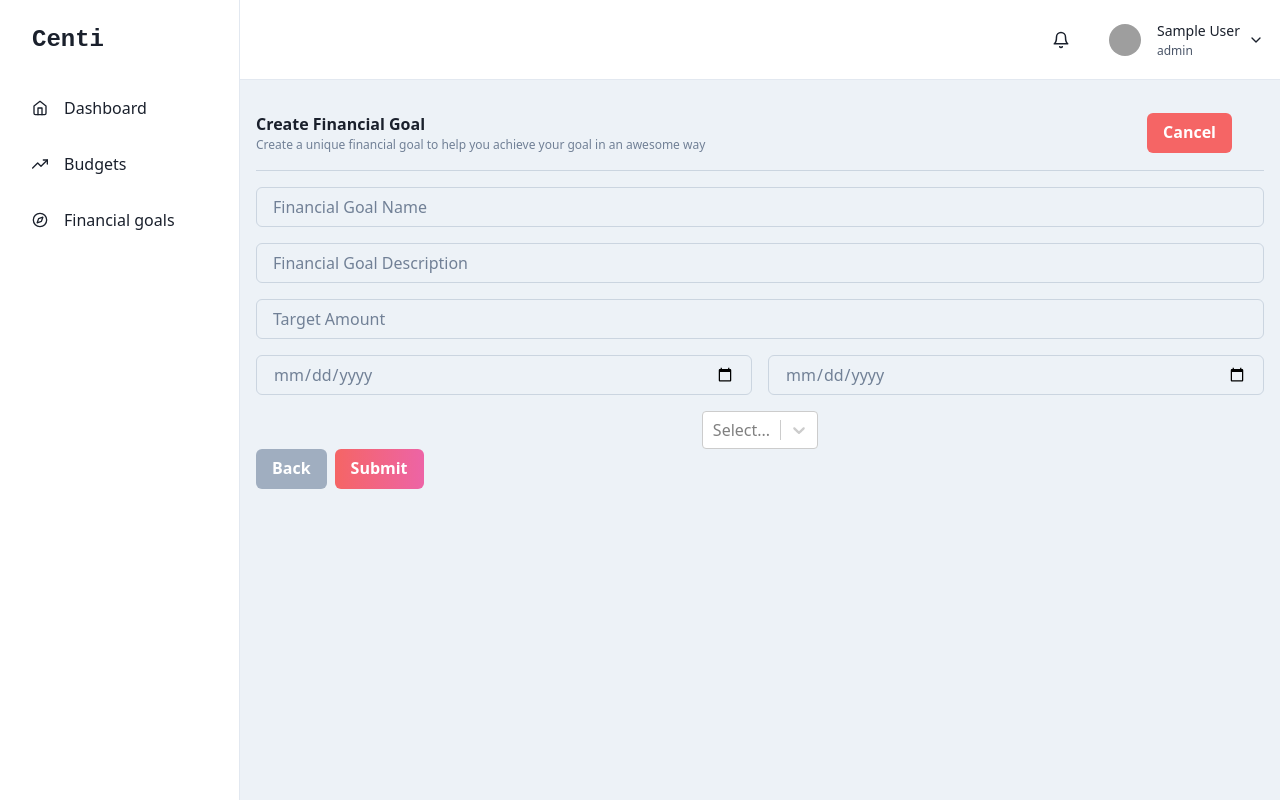
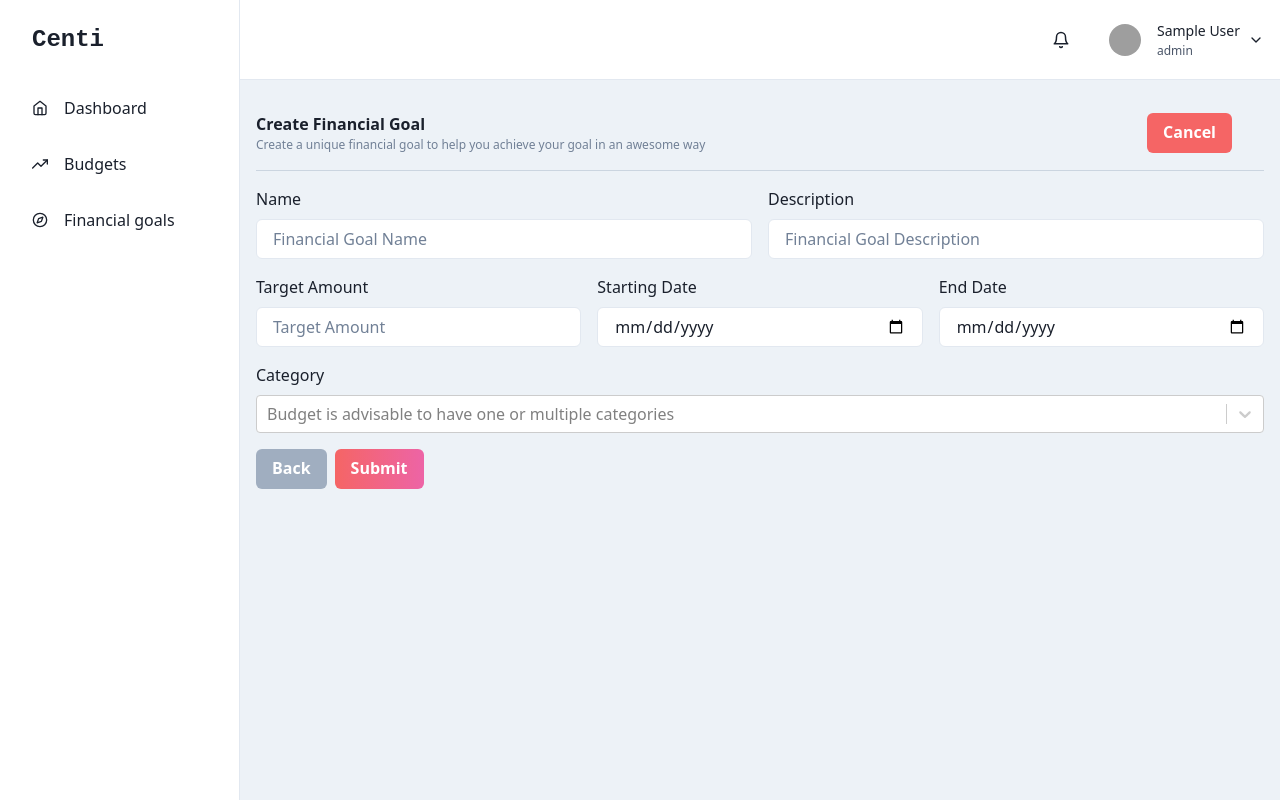
Before and after one commit to Nicanor008/centi, a React (Vite) app in the folder frontend-client/: page /financial-goals/add in a window 1280 px wide. Built offline with nearby package versions, Linux system fonts and the light colour scheme; no server answers; sample sign-in values are in the browser's storage; grey boxes are pictures that could not be loaded; what chrono-node would draw is missing.

Commit message:
Better styling of inputs

```diff
--- a/frontend-client/src/Pages/Apps/Budget/UserBudgets/BudgetItems/index.jsx
+++ b/frontend-client/src/Pages/Apps/Budget/UserBudgets/BudgetItems/index.jsx
@@ -420,11 +420,11 @@ function ViewUserBudgetItems() {
                     alignItems="center"
                     bg="inherit"
                   >
-                    {item?.category?.map((category) => (
+                    {item?.category?.map((category, idx) => (
                       <Tag
                         mr={1}
                         mb={item?.category.length > 3 ? 1 : 0}
-                        key={category._id}
+                        key={category._id + idx}
                       >
                         {category?.__isNew__ ? category?.label : category.name}
                       </Tag>
--- a/frontend-client/src/Pages/Apps/Budget/UserBudgets/Budgets/Create/index.jsx
+++ b/frontend-client/src/Pages/Apps/Budget/UserBudgets/Budgets/Create/index.jsx
@@ -1,7 +1,16 @@
 import React from "react";
 import axios from "axios";
 import { useForm, FormProvider } from "react-hook-form";
-import { Flex, Text, Button, Input, VStack } from "@chakra-ui/react";
+import {
+  Flex,
+  Text,
+  Button,
+  Input,
+  VStack,
+  useMediaQuery,
+  FormControl,
+  FormLabel,
+} from "@chakra-ui/react";
 import { useLocation, useNavigate, useParams } from "react-router-dom";
 import CreatableSelect from "react-select/creatable";
 import Select from "react-select";
@@ -18,54 +27,58 @@ const BudgetForm = ({
 }) => {
   return (
     <>
-      <VStack spacing={4}>
+      <VStack spacing={4} alignItems="left">
+        <Flex gap={4} flexDir={["column", "row"]}>
+          <FormControl id="name">
+            <FormLabel htmlFor="name">Name</FormLabel>
             <Input
               placeholder="Budget Name"
-          bg={"gray.100"}
-          border="1px solid"
-          borderColor="gray.300"
-          color={"gray.500"}
-          _placeholder={{
-            color: "gray.500",
-          }}
+              bg="white"
               {...methods.register("name")}
             />
+          </FormControl>
+          <FormControl id="description">
+            <FormLabel htmlFor="description">
+              Planned Income for this budget
+            </FormLabel>
             <Input
               placeholder="Budget Description"
-          bg={"gray.100"}
-          border="1px solid"
-          borderColor="gray.300"
-          color={"gray.500"}
-          _placeholder={{
-            color: "gray.500",
-          }}
+              bg="white"
               {...methods.register("description")}
             />
+          </FormControl>
+        </Flex>
+        <Flex gap={4} flexDir={["column", "row"]}>
+          <FormControl id="plannedIncome">
+            <FormLabel htmlFor="plannedIncome">
+              Planned Income for this budget
+            </FormLabel>
             <Input
               placeholder="Budget Planned Income"
-          bg={"gray.100"}
-          border="1px solid"
-          borderColor="gray.300"
-          color={"gray.500"}
+              bg="white"
               _placeholder={{
                 color: "gray.500",
               }}
               {...methods.register("plannedIncome")}
               type="number"
             />
+          </FormControl>
+          <FormControl id="plannedExpenses">
+            <FormLabel htmlFor="plannedExpenses">Expense</FormLabel>
             <Input
               placeholder="Budget Planned Expenses"
-          bg={"gray.100"}
-          border="1px solid"
-          borderColor="gray.300"
-          color={"gray.500"}
+              bg={"white"}
               _placeholder={{
                 color: "gray.500",
               }}
               {...methods.register("plannedExpenses")}
               type="number"
             />
-        <Flex gap={4} flexDir={["solumn", "row"]}>
+          </FormControl>
+        </Flex>
+        <Flex gap={4} flexDir={["column", "row"]}>
+          <FormControl>
+            <FormLabel>Financial Goal</FormLabel>
             <Select
               isLoading={false}
               isClearable={true}
@@ -73,6 +86,9 @@ const BudgetForm = ({
               options={financialGoals}
               onChange={(e) => setSelectedFinancialGoal(e.value)}
             />
+          </FormControl>
+          <FormControl>
+            <FormLabel>Category</FormLabel>
             <CreatableSelect
               isMulti
               isCreatable
@@ -81,6 +97,7 @@ const BudgetForm = ({
               value={selectedCategory}
               onChange={handleSelectedCategory}
             />
+          </FormControl>
         </Flex>
       </VStack>
     </>
@@ -98,41 +115,44 @@ const BudgetItemForm = ({
 }) => {
   return (
     <>
-      <VStack spacing={4}>
+      <VStack spacing={4} alignItems="left">
+        <FormControl id="description">
+          <FormLabel htmlFor="description">Name</FormLabel>
           <Input
             placeholder="Budget Item Name"
-          bg={"gray.100"}
-          border="1px solid"
-          borderColor="gray.300"
-          color={"gray.500"}
-          _placeholder={{
-            color: "gray.500",
-          }}
+            bg="white"
             {...methods.register("name")}
           />
+        </FormControl>
+
+        <Flex gap={4} flexDir={["solumn", "row"]}>
+          <FormControl id="description">
+            <FormLabel htmlFor="description">
+              Planned Income for this budget
+            </FormLabel>
             <Input
               placeholder="Budget Item Description"
-          bg={"gray.100"}
-          border="1px solid"
-          borderColor="gray.300"
-          color={"gray.500"}
-          _placeholder={{
-            color: "gray.500",
-          }}
+              bg="white"
               {...methods.register("description")}
             />
+          </FormControl>
+          <FormControl id="description">
+            <FormLabel htmlFor="description">
+              Planned Income for this budget
+            </FormLabel>
             <Input
               placeholder="Budget Spent Expense"
-          bg={"gray.100"}
-          border="1px solid"
-          borderColor="gray.300"
-          color={"gray.500"}
-          _placeholder={{
-            color: "gray.500",
-          }}
+              bg="white"
               {...methods.register("actualExpenses")}
               type="number"
             />
+          </FormControl>
+        </Flex>
+        <Flex gap={4} flexDir={["solumn", "row"]}>
+          <FormControl id="description">
+            <FormLabel htmlFor="description">
+              Planned Income for this budget
+            </FormLabel>
             <Select
               isLoading={false}
               isClearable={true}
@@ -140,6 +160,9 @@ const BudgetItemForm = ({
               options={financialGoals}
               onChange={(e) => setSelectedFinancialGoal(e.value)}
             />
+          </FormControl>
+          <FormControl>
+            <FormLabel>Category</FormLabel>
             <CreatableSelect
               isMulti
               isCreatable
@@ -148,6 +171,8 @@ const BudgetItemForm = ({
               value={selectedCategory}
               onChange={handleSelectedCategory}
             />
+          </FormControl>
+        </Flex>
       </VStack>
     </>
   );
@@ -168,6 +193,7 @@ const CreateBudget = () => {
 
   const [userCategories, setUserCategories] = React.useState([]);
   const userToken = getUserToken();
+  const [isLargerThan880] = useMediaQuery("(min-width: 880px)");
 
   React.useEffect(() => {
     async function makeRequest() {
@@ -373,6 +399,19 @@ const CreateBudget = () => {
         </Flex>
 
         <Flex mr={[0, 8]}>
+          {/* TODO: this should be a modal/dialog */}
+          {isLargerThan880 && (
+            <Button
+              border="1px solid"
+              borderColor="gray.400"
+              onClick={() => navigate("/financial-goals/add")}
+              mr={2}
+              color="gray.700"
+              fontWeight={400}
+            >
+              Create Financial Goal
+            </Button>
+          )}
           <Button
             bg="red.400"
             color="white"
@@ -405,7 +444,6 @@ const CreateBudget = () => {
           )}
           {activeStep < 1 ? (
             <Button
-              fontFamily={"heading"}
               mt={8}
               bgGradient="linear(to-r, red.400,pink.400)"
               color={"white"}
@@ -420,8 +458,7 @@ const CreateBudget = () => {
             </Button>
           ) : (
             <Button
-              fontFamily={"heading"}
-              mt={8}
+              mt={(2, 8)}
               bgGradient="linear(to-r, red.400,pink.400)"
               color={"white"}
               onClick={() => onSubmit()}
--- a/frontend-client/src/Pages/Apps/FinancialGoals/Create/index.jsx
+++ b/frontend-client/src/Pages/Apps/FinancialGoals/Create/index.jsx
@@ -1,7 +1,15 @@
 import React from "react";
 import axios from "axios";
 import { useForm, FormProvider } from "react-hook-form";
-import { Flex, Text, Button, Input, VStack } from "@chakra-ui/react";
+import {
+  Flex,
+  Text,
+  Button,
+  Input,
+  VStack,
+  FormControl,
+  FormLabel,
+} from "@chakra-ui/react";
 import { useLocation, useNavigate } from "react-router-dom";
 import CreatableSelect from "react-select/creatable";
 import { getUserToken } from "../../../../helpers/getToken";
@@ -125,67 +133,56 @@ const CreateFinancialGoal = () => {
 
       {/* body */}
       <FormProvider {...methods}>
-        <VStack spacing={4}>
+        <VStack spacing={4} alignItems="left">
+          <Flex gap={4} flexDir={["column", "row"]}>
+            <FormControl id="name">
+              <FormLabel htmlFor="name">Name</FormLabel>
               <Input
                 placeholder="Financial Goal Name"
-            bg={"gray.100"}
-            border="1px solid"
-            borderColor="gray.300"
-            color={"gray.500"}
-            _placeholder={{
-              color: "gray.500",
-            }}
+                bg="white"
                 {...methods.register("name")}
               />
+            </FormControl>
+            <FormControl id="description">
+              <FormLabel htmlFor="description">Description</FormLabel>
               <Input
                 placeholder="Financial Goal Description"
-            bg={"gray.100"}
-            border="1px solid"
-            borderColor="gray.300"
-            color={"gray.500"}
-            _placeholder={{
-              color: "gray.500",
-            }}
+                bg="white"
                 {...methods.register("description")}
               />
+            </FormControl>
+          </Flex>
+          <Flex w="100%" gap={4} flexDir={["column", "row"]}>
+            <FormControl id="targetAmount">
+              <FormLabel htmlFor="targetAmount">Target Amount</FormLabel>
               <Input
                 placeholder="Target Amount"
-            bg={"gray.100"}
-            border="1px solid"
-            borderColor="gray.300"
-            color={"gray.500"}
-            _placeholder={{
-              color: "gray.500",
-            }}
+                bg="white"
                 {...methods.register("targetAmount")}
                 type="number"
               />
-          <Flex w="100%" gap={4}>
+            </FormControl>
+            <FormControl id="from">
+              <FormLabel htmlFor="from">Starting Date</FormLabel>
               <Input
                 placeholder="Goal Starts from"
-              bg={"gray.100"}
-              border="1px solid"
-              borderColor="gray.300"
-              color={"gray.500"}
-              _placeholder={{
-                color: "gray.500",
-              }}
+                bg="white"
                 {...methods.register("from")}
                 type="date"
               />
+            </FormControl>
+            <FormControl id="to">
+              <FormLabel htmlFor="to">End Date</FormLabel>
               <Input
                 placeholder="Goal ends on"
-              bg={"gray.100"}
-              border="1px solid"
-              borderColor="gray.300"
-              color={"gray.500"}
-              _placeholder={{
-                color: "gray.500",
-              }}
+                bg="white"
                 {...methods.register("to")}
                 type="date"
               />
+            </FormControl>
           </Flex>
+          <FormControl id="from" mb={4}>
+            <FormLabel htmlFor="from">Category</FormLabel>
             <CreatableSelect
               isMulti
               isCreatable
@@ -193,7 +190,9 @@ const CreateFinancialGoal = () => {
               // styles={customStyles}
               value={selectedCategory}
               onChange={handleSelectedCategory}
+              placeholder="Budget is advisable to have one or multiple categories"
             />
+          </FormControl>
         </VStack>
         <Flex gap={2}>
           <Button
```
Lines whose indentation alone changed are shown as unchanged.
